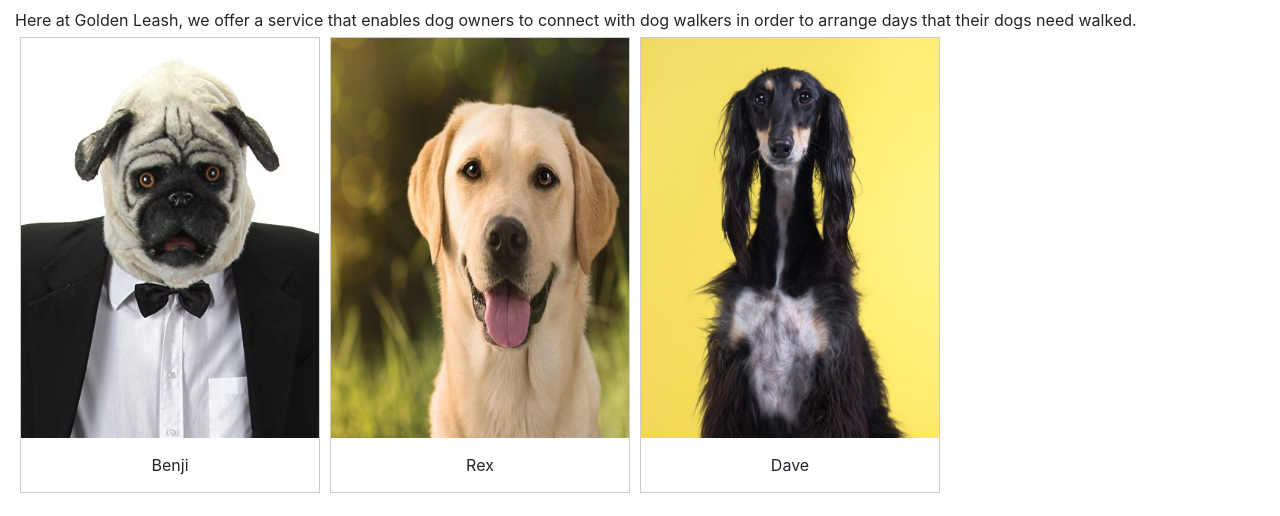
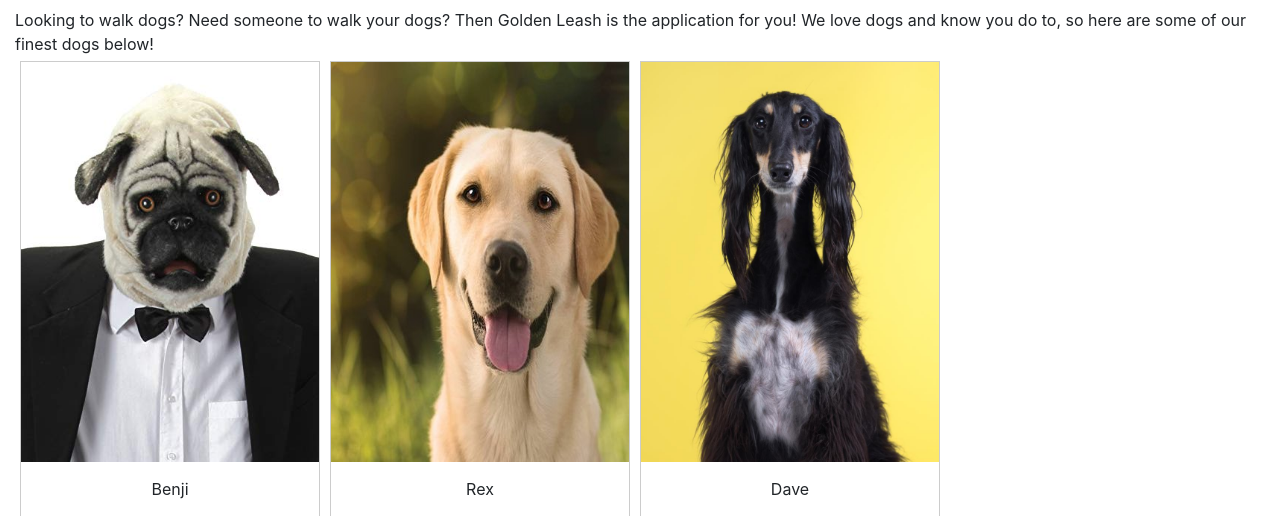
Before and after one commit to IdreesMahmood/golden_leash_project, a Django app: page / in a window 1280 px wide. Shown: the part 152-668 px from the top of the page. Run offline with Django 3.2, Linux system fonts and the light colour scheme; some libraries are stand-ins or nearby versions.

Commit message:
Change greeting message

```diff
--- a/templates/golden_leash/index.html
+++ b/templates/golden_leash/index.html
@@ -8,9 +8,8 @@
 {% block body_block %}
 
 		<div>
-			Here at Golden Leash, we offer a service that enables dog
-			owners to connect with dog walkers in order to arrange days
-			that their dogs need walked.
+			Looking to walk dogs? Need someone to walk your dogs? Then Golden Leash is the application for you!
+			We love dogs and know you do to, so here are some of our finest dogs below!
 			<br>
 		<div class="gallery">
   			<a target="_blank" href="{% static "images/pug.jpg" %}">
```
